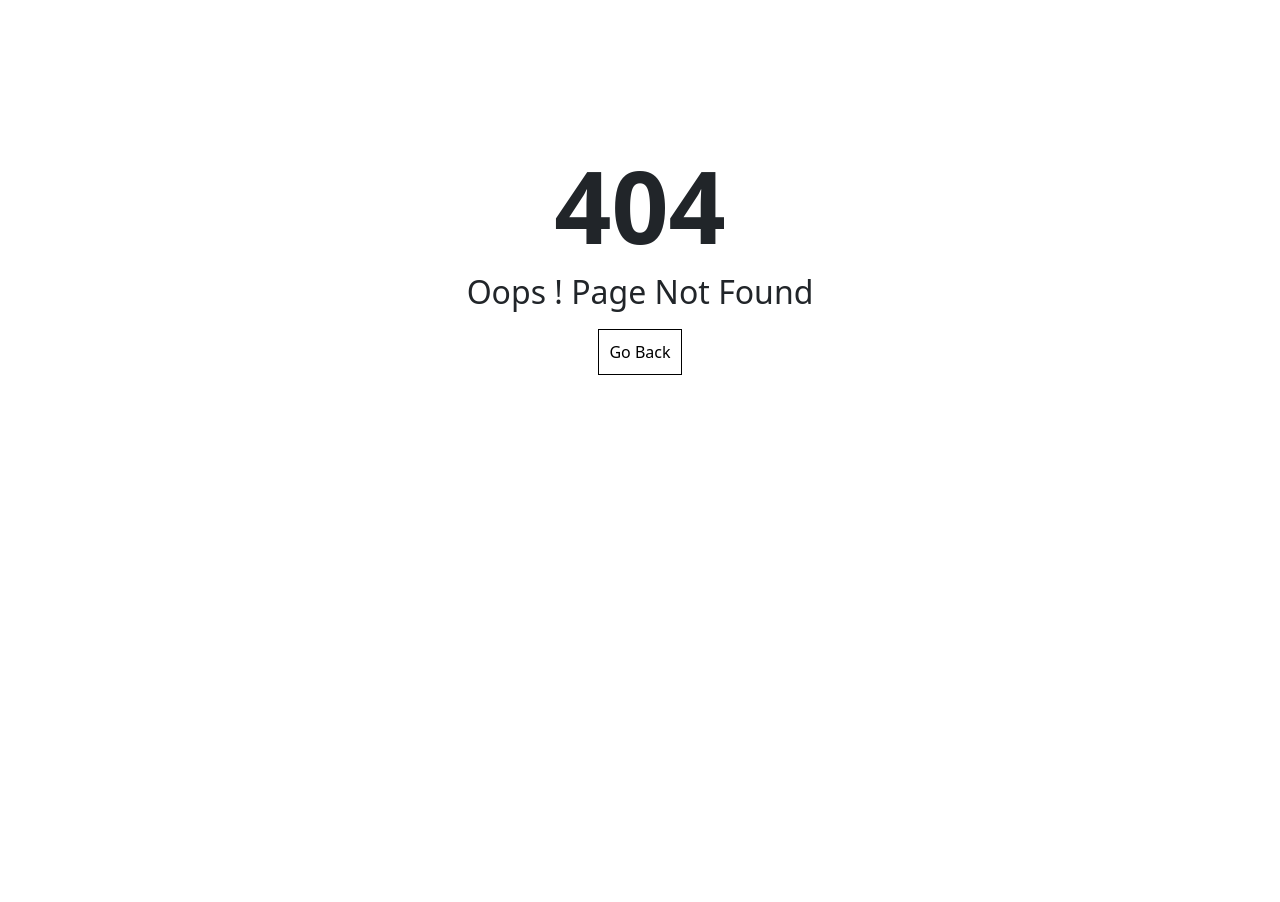
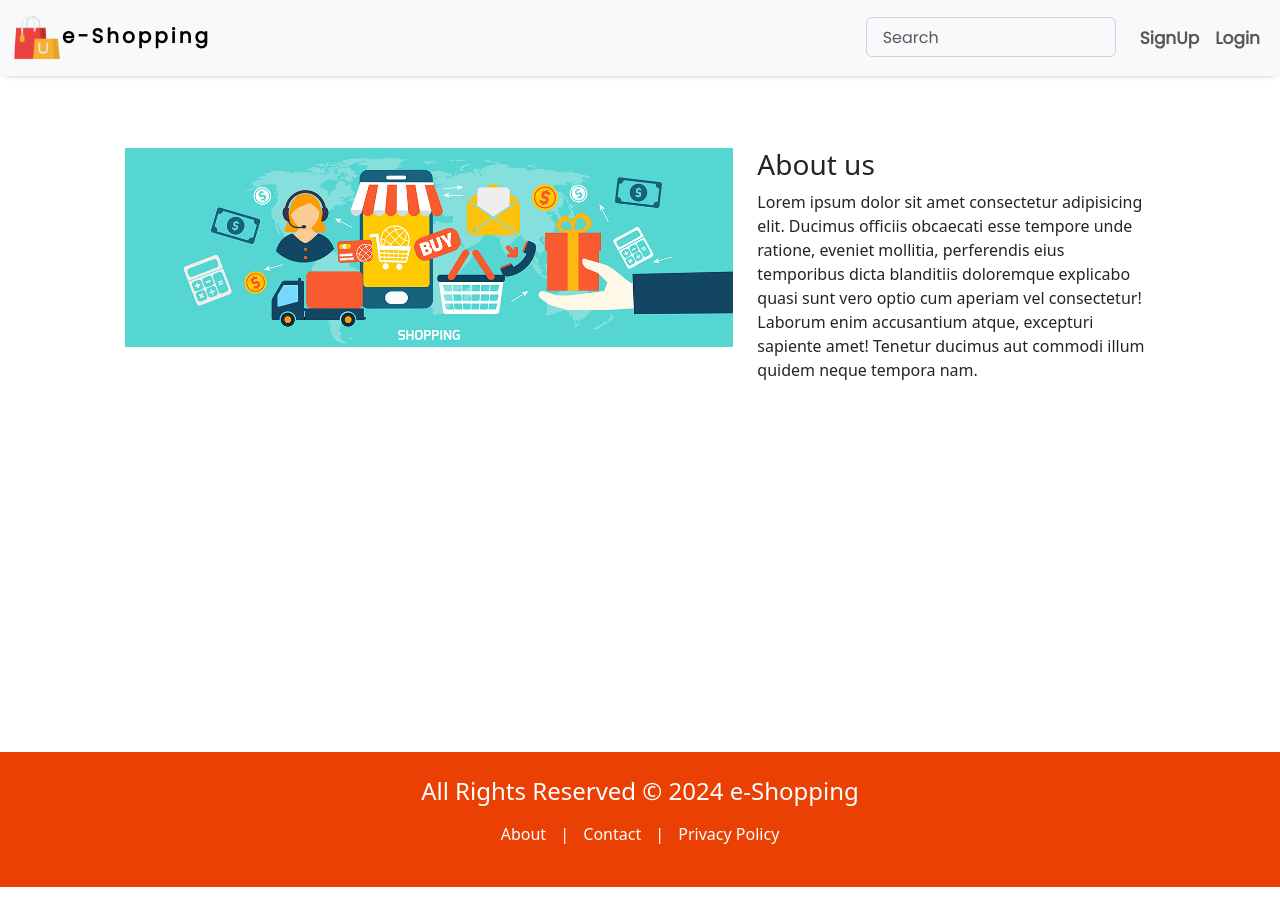
Before and after one commit to Samiksha-Kolapate/Ecommerce-app-react, a React (Vite) app: page /about in a window 1280 px wide. Before the commit this address had no page. Before the commit the page ends 800 px from the top, so only its background shows below. Built offline with nearby package versions, Linux system fonts and the light colour scheme; no server answers; a web font is replaced by a local one.

Commit message:
about,policy,contact page added

```diff
--- a/src/App.jsx
+++ b/src/App.jsx
@@ -6,6 +6,9 @@ import './index.css';
 import Spinner from "./components/Spinner";
 import PrivateRoute from "./routes/PrivateRoute";
 import Pagenotfound from "./pages/Pagenotfound";
+import About from "./pages/About";
+import Contact from "./pages/Contact";
+import Policy from "./pages/policy";
 const Productlist = React.lazy(() => import("./pages/Productlist"));
 const ProductDetails = React.lazy(() => import("./pages/ProductDetails"));
 const Cart = React.lazy(() => import("./pages/Cart"));
@@ -50,6 +53,9 @@ function App() {
                         <Route path="product/:productId" element={<ProductDetails />} />
                         <Route path="/cart" element={<Cart />} />
                         <Route path="/wishlist" element={<Wishlist />} />
+                        <Route path="/about" element = {<About/>} />
+                        <Route path="/contact" element = {<Contact/>} />
+                        <Route path="/policy" element={<Policy/>} />
 
                     </Route>
                     <Route path="/*" element = {<Pagenotfound />} />
--- /dev/null
+++ b/src/pages/About.jsx
@@ -0,0 +1,32 @@
+import React from "react";
+import Metapage from "../components/Layout/Metapage";
+
+const About = () => {
+  return (
+    <Metapage title={"About us - e-shopping app"}>
+      <div className="row contactus" >
+        <div className="col-md-6 ">
+          <img
+            src="/images/about1.jpg"
+            alt="contactus"
+            style={{ width: "100%", height:"100%", alignItems:'start' }}
+          />
+        </div>
+        <div className="col-md-4">
+          <h3>About us</h3>
+          <p className="text-justify mt-2">
+            Lorem ipsum dolor sit amet consectetur adipisicing elit. Ducimus
+            officiis obcaecati esse tempore unde ratione, eveniet mollitia,
+            perferendis eius temporibus dicta blanditiis doloremque explicabo
+            quasi sunt vero optio cum aperiam vel consectetur! Laborum enim
+            accusantium atque, excepturi sapiente amet! Tenetur ducimus aut
+            commodi illum quidem neque tempora nam.
+            <br></br>
+          </p>
+        </div>
+      </div>
+    </Metapage>
+  );
+};
+
+export default About;
--- a/src/pages/Auth/Login.jsx
+++ b/src/pages/Auth/Login.jsx
@@ -137,7 +137,6 @@ const Login = ({ setIsAuthenticated }) => {
                                             </a>
                                         </p>
                                     </div>
-
                                 </form>
                             </div>
                         </div>
@@ -153,9 +152,6 @@ const Login = ({ setIsAuthenticated }) => {
                     </div>
                 </div>
             </section>
-
-
-
         </Metapage>
     );
 };
--- a/src/pages/Auth/Signup.jsx
+++ b/src/pages/Auth/Signup.jsx
@@ -90,7 +90,7 @@ const Signup = () => {
                       onChange={handleChange}
                       className={`form-control form-control-lg border-0 border-bottom rounded-0 ${errors.name ? 'is-invalid' : ''}`}
                       placeholder="Enter Name"
-
+                      style={{ boxShadow: 'none', outline: 'none' }}
                     />
                     {errors.name && <div className="invalid-feedback">{errors.name}</div>}
                   </div>
@@ -103,7 +103,7 @@ const Signup = () => {
                       onChange={handleChange}
                       className={`form-control form-control-lg border-0 border-bottom rounded-0 ${errors.email ? 'is-invalid' : ''}`}
                       placeholder="Enter Email"
-
+                      style={{ boxShadow: 'none', outline: 'none' }}
                     />
                     {errors.email && <div className="invalid-feedback">{errors.email}</div>}
                   </div>
@@ -116,6 +116,7 @@ const Signup = () => {
                       onChange={handleChange}
                       className={`form-control form-control-lg border-0 border-bottom rounded-0 ${errors.password ? 'is-invalid' : ''}`}
                       placeholder="Enter Password"
+                      style={{ boxShadow: 'none', outline: 'none' }}
 
                     />
                     {errors.password && <div className="invalid-feedback">{errors.password}</div>}
@@ -129,6 +130,7 @@ const Signup = () => {
                       onChange={handleChange}
                       className={`form-control form-control-lg border-0 border-bottom rounded-0 ${errors.confirmPassword ? 'is-invalid' : ''}`}
                       placeholder="Confirm Password"
+                      style={{ boxShadow: 'none', outline: 'none' }}
 
                     />
                     {errors.confirmPassword && <div className="invalid-feedback">{errors.confirmPassword}</div>}
--- /dev/null
+++ b/src/pages/Contact.jsx
@@ -0,0 +1,30 @@
+import React from "react";
+import Layout from "./../components/Layout/Layout";
+import { BiMailSend, BiPhoneCall, BiSupport } from "react-icons/bi";
+import Metapage from "../components/Layout/Metapage";
+const Contact = () => {
+  return (
+    <Metapage title={"Contact us"}>
+      <div className="row contactus">
+        <div className="col-md-8">
+          <h1 className="bg-light p-2 text-black text-left">Contact us</h1>
+
+          <p className="text-justify mt-2">
+            <b>eShopping Help Center  | 24x7 Customer Care Support </b>
+          </p>
+          <p className="mt-3">
+            <BiMailSend /> : www.help@eShopping.com
+          </p>
+          <p className="mt-3">
+            <BiPhoneCall /> : 012-3456789
+          </p>
+          <p className="mt-3">
+            <BiSupport /> : 1800-0000-0000 (toll free)
+          </p>
+        </div>
+      </div>
+    </Metapage>
+  );
+};
+
+export default Contact;
--- /dev/null
+++ b/src/pages/policy.jsx
@@ -0,0 +1,18 @@
+import React from "react";
+import Metapage from "../components/Layout/Metapage";
+
+const Policy = () => {
+  return (
+    <Metapage title={"Privacy Policy"}>
+      <div className="row contactus">
+
+        <div className="col-md-6">
+          <h4>Privacy policy</h4>
+          <p>Lorem ipsum dolor sit amet consectetur adipisicing elit. Ducimus officiis obcaecati esse tempore unde ratione, eveniet mollitia, perferendis eius temporibus dicta blanditiis doloremque explicabo quasi sunt vero optio cum aperiam vel consectetur! Laborum enim accusantium atque, excepturi sapiente amet! Tenetur ducimus aut commodi illum quidem neque tempora nam.Lorem ipsum dolor sit amet consectetur adipisicing elit. Ducimus officiis obcaecati esse tempore unde ratione, eveniet mollitia, perferendis eius temporibus dicta blanditiis doloremque explicabo quasi sunt vero optio cum aperiam vel consectetur! Laborum enim accusantium atque, excepturi sapiente amet! Tenetur ducimus aut commodi illum quidem neque tempora nam.Lorem ipsum dolor sit amet consectetur adipisicing elit.</p>
+        </div>
+      </div>
+    </Metapage>
+  );
+};
+
+export default Policy;
```
